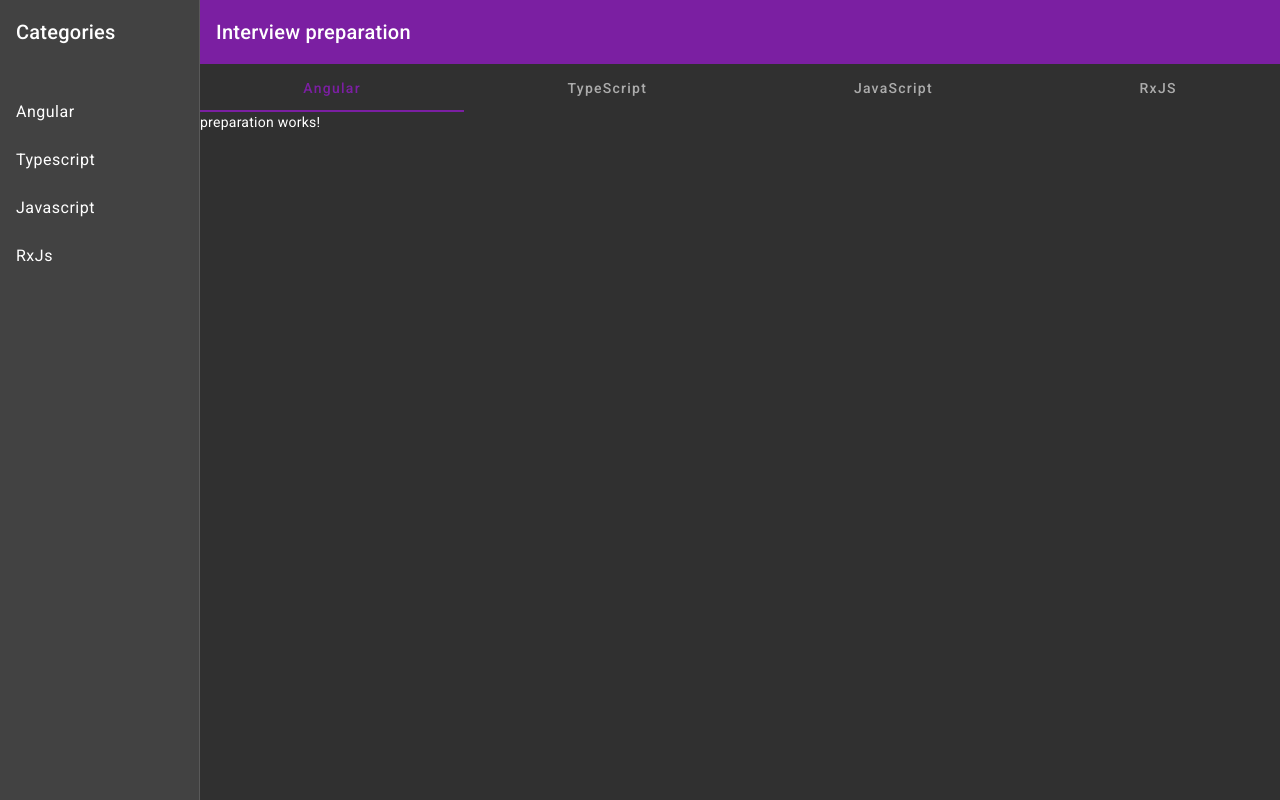
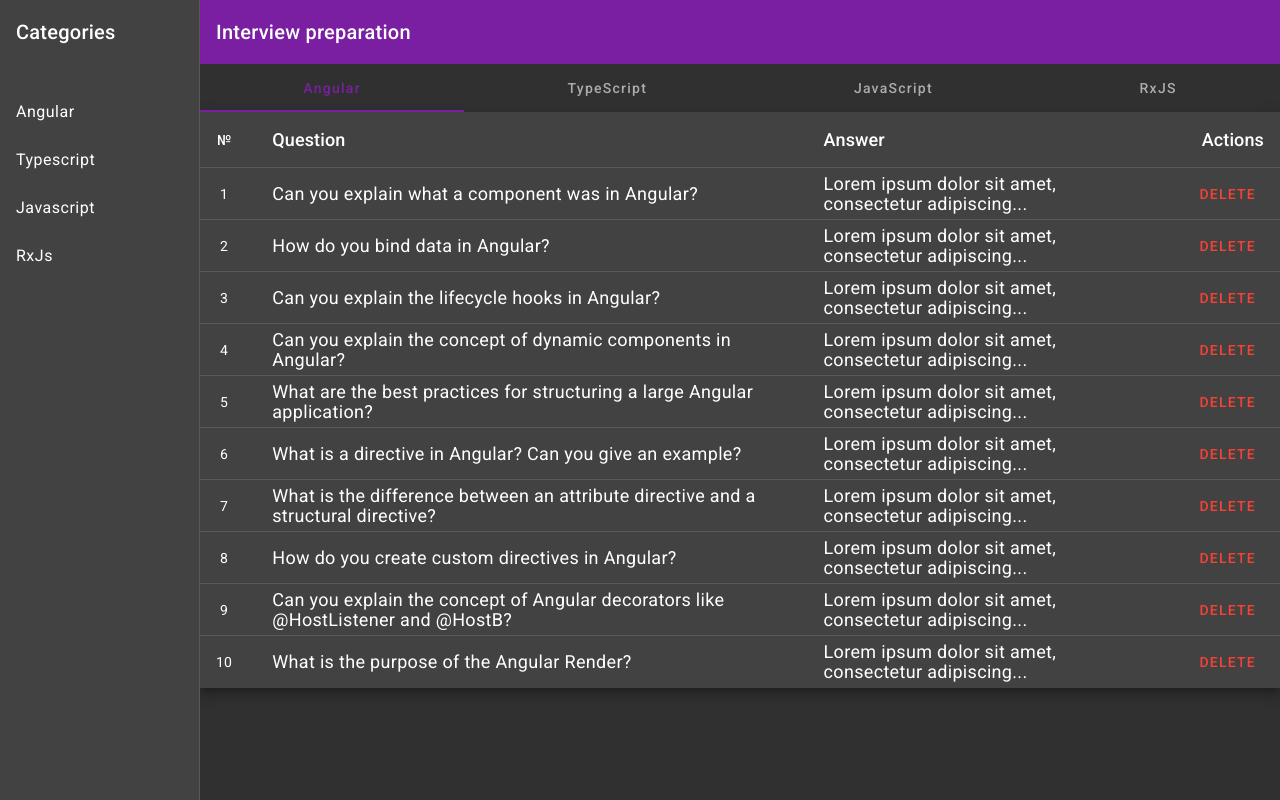
Before and after one commit to goitacademy/angular-course-code, an Angular app: page /preparation/1 in a window 1280 px wide. Built offline with nearby package versions, Linux system fonts and the light colour scheme.

Commit message:
add directive, pipe and preparation component

```diff
--- a/src/app/components/category/category.component.config.ts
+++ b/src/app/components/category/category.component.config.ts
@@ -1,11 +1,11 @@
-export interface CategoryQuestionItem {
+export interface QuestionItem {
   position: number;
   question: string;
   actions: string[];
   answer?: string;
 }
 
-export const MOCK_DATA: CategoryQuestionItem[] = [
+export const MOCK_DATA: QuestionItem[] = [
   {position: 1, question: 'Can you explain what a component was in Angular?', actions: []},
   {position: 2, question: 'How do you bind data in Angular?', actions: []},
   {position: 3, question: 'Can you explain the lifecycle hooks in Angular?', actions: []},
--- a/src/app/components/category/category.component.ts
+++ b/src/app/components/category/category.component.ts
@@ -1,7 +1,7 @@
 import { Component } from '@angular/core';
 import { MatTableDataSource, MatTableModule } from '@angular/material/table';
 import { MatButtonModule } from '@angular/material/button';
-import { CategoryQuestionItem, MOCK_DATA } from './category.component.config';
+import { QuestionItem, MOCK_DATA } from './category.component.config';
 import { MatDialog } from '@angular/material/dialog';
 import { GenerateAnswerModalComponent } from '../generate-answer-modal/generate-answer-modal.component';
 import { DeleteConfirmationModalComponent } from '../delete-confirmation-modal/delete-confirmation-modal.component';
@@ -15,11 +15,11 @@
 })
 export class CategoryComponent {
   displayedColumns: string[] = ['position', 'question', 'actions'];
-  dataSource = new MatTableDataSource<CategoryQuestionItem>(MOCK_DATA);
+  dataSource = new MatTableDataSource<QuestionItem>(MOCK_DATA);
 
   constructor(public dialog: MatDialog) {}
 
-  openGenerateDialog(question: CategoryQuestionItem): void {
+  openGenerateDialog(question: QuestionItem): void {
     const dialogRef = this.dialog.open(GenerateAnswerModalComponent, {
       width: '500px',
       data: {
@@ -36,7 +36,7 @@
     });
   }
 
-  openDeleteDialog(question: CategoryQuestionItem): void {
+  openDeleteDialog(question: QuestionItem): void {
     const dialogRef = this.dialog.open(DeleteConfirmationModalComponent, {
       width: '333px',
     });
--- a/src/app/components/generate-answer-modal/generate-answer-modal.component.html
+++ b/src/app/components/generate-answer-modal/generate-answer-modal.component.html
@@ -8,7 +8,7 @@
 </ng-container>
 
 <ng-template #content>
-  <p clas="modal-content">{{ data.answer }}</p>
+  <p *ngIf="data.answer" clas="modal-content" [appTypingAnimation]="data.answer" [typingSpeed]="50"></p>
   <div class="modal-actions">
     <button mat-button color="accent" (click)="regenerateAnswer()">REGENERATE</button>
     <button mat-flat-button color="primary" (click)="saveAnswer()">SAVE</button>
--- a/src/app/components/generate-answer-modal/generate-answer-modal.component.ts
+++ b/src/app/components/generate-answer-modal/generate-answer-modal.component.ts
@@ -1,14 +1,15 @@
 import { Component, Inject, OnInit } from '@angular/core';
 import { MAT_DIALOG_DATA, MatDialogRef } from '@angular/material/dialog';
-import { CategoryQuestionItem } from '../category/category.component.config';
+import { QuestionItem } from '../category/category.component.config';
 import { MatButtonModule } from '@angular/material/button';
 import { MatProgressSpinnerModule } from '@angular/material/progress-spinner';
 import { CommonModule } from '@angular/common';
+import { TypingAnimationDirective } from '../../directives/typing-animation.directive';
 
 @Component({
   selector: 'app-generate-answer-modal',
   standalone: true,
-  imports: [CommonModule, MatButtonModule, MatProgressSpinnerModule],
+  imports: [CommonModule, MatButtonModule, MatProgressSpinnerModule, TypingAnimationDirective],
   templateUrl: './generate-answer-modal.component.html',
   styleUrl: './generate-answer-modal.component.scss',
 })
@@ -18,7 +19,7 @@
   constructor(
     public dialogRef: MatDialogRef<GenerateAnswerModalComponent>,
     @Inject(MAT_DIALOG_DATA)
-    public data: Pick<CategoryQuestionItem, 'question' | 'answer'>
+    public data: Pick<QuestionItem, 'question' | 'answer'>
   ) {}
 
   ngOnInit(): void {
--- /dev/null
+++ b/src/app/components/preparation/preparation.component.config.ts
@@ -0,0 +1,14 @@
+import { QuestionItem } from "../category/category.component.config";
+
+export const MOCK_DATA: QuestionItem[] = [
+  {position: 1, question: 'Can you explain what a component was in Angular?', answer: 'Lorem ipsum dolor sit amet, consectetur adipiscing elit. Sed quis lacus sem. Mauris bibendum, ante id dapibus mollis.', actions: []},
+  {position: 2, question: 'How do you bind data in Angular?', answer: 'Lorem ipsum dolor sit amet, consectetur adipiscing elit. Sed quis lacus sem. Mauris bibendum, ante id dapibus mollis.', actions: []},
+  {position: 3, question: 'Can you explain the lifecycle hooks in Angular?', answer: 'Lorem ipsum dolor sit amet, consectetur adipiscing elit. Sed quis lacus sem. Mauris bibendum, ante id dapibus mollis.', actions: []},
+  {position: 4, question: 'Can you explain the concept of dynamic components in Angular?', answer: 'Lorem ipsum dolor sit amet, consectetur adipiscing elit. Sed quis lacus sem. Mauris bibendum, ante id dapibus mollis.', actions: []},
+  {position: 5, question: 'What are the best practices for structuring a large Angular application?', answer: 'Lorem ipsum dolor sit amet, consectetur adipiscing elit. Sed quis lacus sem. Mauris bibendum, ante id dapibus mollis.', actions: []},
+  {position: 6, question: 'What is a directive in Angular? Can you give an example?', answer: 'Lorem ipsum dolor sit amet, consectetur adipiscing elit. Sed quis lacus sem. Mauris bibendum, ante id dapibus mollis.', actions: []},
+  {position: 7, question: 'What is the difference between an attribute directive and a structural directive?', answer: 'Lorem ipsum dolor sit amet, consectetur adipiscing elit. Sed quis lacus sem. Mauris bibendum, ante id dapibus mollis.', actions: []},
+  {position: 8, question: 'How do you create custom directives in Angular?', answer: 'Lorem ipsum dolor sit amet, consectetur adipiscing elit. Sed quis lacus sem. Mauris bibendum, ante id dapibus mollis.', actions: []},
+  {position: 9, question: 'Can you explain the concept of Angular decorators like @HostListener and @HostB?', answer: 'Lorem ipsum dolor sit amet, consectetur adipiscing elit. Sed quis lacus sem. Mauris bibendum, ante id dapibus mollis.', actions: []},
+  {position: 10, question: 'What is the purpose of the Angular Render?', answer: 'Lorem ipsum dolor sit amet, consectetur adipiscing elit. Sed quis lacus sem. Mauris bibendum, ante id dapibus mollis.', actions: []},
+];
--- a/src/app/components/preparation/preparation.component.html
+++ b/src/app/components/preparation/preparation.component.html
@@ -1 +1,34 @@
-<p>preparation works!</p>
+<table
+  mat-table
+  [dataSource]="dataSource"
+  class="mat-elevation-z8 question-table"
+>
+  <!-- Position Column -->
+  <ng-container matColumnDef="position">
+    <th mat-header-cell *matHeaderCellDef>№</th>
+    <td mat-cell *matCellDef="let element">{{ element.position }}</td>
+  </ng-container>
+
+  <!-- Question Column -->
+  <ng-container matColumnDef="question">
+    <th mat-header-cell *matHeaderCellDef>Question</th>
+    <td mat-cell *matCellDef="let element">{{ element.question }}</td>
+  </ng-container>
+
+  <!-- Answer Column -->
+  <ng-container matColumnDef="answer">
+    <th mat-header-cell *matHeaderCellDef>Answer</th>
+    <td mat-cell *matCellDef="let element">{{ element.answer | truncate:50 }}</td>
+  </ng-container>
+
+  <!-- Actions Column -->
+  <ng-container matColumnDef="actions">
+    <th mat-header-cell *matHeaderCellDef>Actions</th>
+    <td mat-cell *matCellDef="let element">
+      <button mat-button color="warn" class="text-uppercase" (click)="openDeleteDialog(element)">Delete</button>
+    </td>
+  </ng-container>
+
+  <tr mat-header-row *matHeaderRowDef="displayedColumns"></tr>
+  <tr mat-row *matRowDef="let row; columns: displayedColumns"></tr>
+</table>
--- a/src/app/components/preparation/preparation.component.scss
+++ b/src/app/components/preparation/preparation.component.scss
@@ -0,0 +1,33 @@
+.question-table {
+  width: 100%;
+}
+
+.mat-column-position {
+  width: 32px;
+  padding-right: 24px;
+  text-align: center;
+}
+
+.mat-column-question,
+.mat-column-answer,
+.mat-column-actions {
+  padding-left: 16px;
+  font-size: 18px;
+}
+
+.mat-column-actions {
+  white-space: nowrap; // Prevents content from wrapping to a new line
+  text-align: right; // Aligns the content to the right of the cell
+
+  button {
+    margin-right: 8px; // Adds margin to the right of each button
+  }
+
+  button:last-child {
+    margin-right: 0; // Removes margin from the last button
+  }
+}
+
+.text-uppercase {
+  text-transform: uppercase;
+}
--- a/src/app/components/preparation/preparation.component.ts
+++ b/src/app/components/preparation/preparation.component.ts
@@ -1,12 +1,36 @@
 import { Component } from '@angular/core';
+import { MatTableDataSource, MatTableModule } from '@angular/material/table';
+import { MatButtonModule } from '@angular/material/button';
+import { MatDialog } from '@angular/material/dialog';
+import { DeleteConfirmationModalComponent } from '../delete-confirmation-modal/delete-confirmation-modal.component';
+import { MOCK_DATA } from './preparation.component.config';
+import { QuestionItem } from '../category/category.component.config';
+import { TruncatePipe } from '../../pipes/truncate.pipe';
 
 @Component({
   selector: 'app-preparation',
   standalone: true,
-  imports: [],
+  imports: [MatTableModule, MatButtonModule, TruncatePipe],
   templateUrl: './preparation.component.html',
-  styleUrl: './preparation.component.scss'
+  styleUrl: './preparation.component.scss',
 })
 export class PreparationComponent {
+  displayedColumns: string[] = ['position', 'question', 'answer', 'actions'];
+  dataSource = new MatTableDataSource<QuestionItem>(MOCK_DATA);
 
+  constructor(public dialog: MatDialog) {}
+
+  openDeleteDialog(question: QuestionItem): void {
+    const dialogRef = this.dialog.open(DeleteConfirmationModalComponent, {
+      width: '333px',
+    });
+
+    dialogRef.afterClosed().subscribe((result: boolean)=> {
+      console.log('The dialog was closed', result);
+      if (result) {
+        console.log('Question would be deleted.', question);
+        // TODO - call the service for deleting an answer
+      }
+    });
+  }
 }
--- /dev/null
+++ b/src/app/pipes/truncate.pipe.ts
@@ -0,0 +1,11 @@
+import { Pipe, PipeTransform } from '@angular/core';
+
+@Pipe({
+  name: 'truncate',
+  standalone: true,
+})
+export class TruncatePipe implements PipeTransform {
+  transform(value: string, limit: number = 20, trail: string = '...'): string {
+    return value.length > limit ? value.substring(0, limit) + trail : value;
+  }
+}
```
Also changed, not shown: src/app/directives/typing-animation.directive.ts (added, +40 -0 lines).
